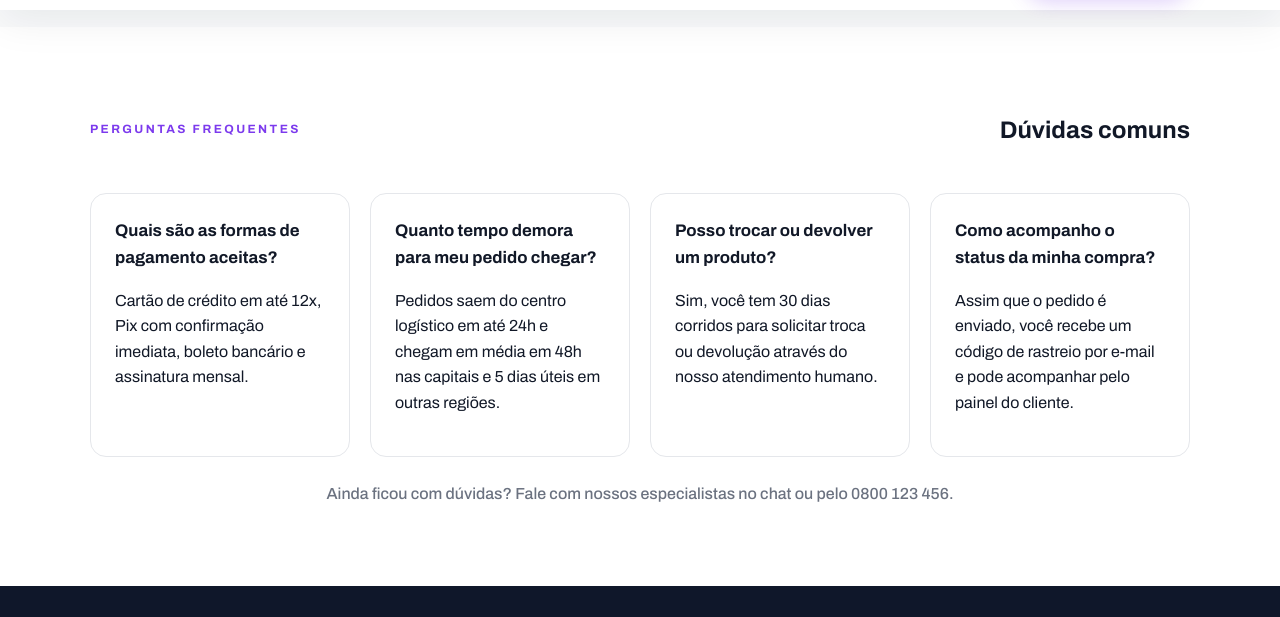
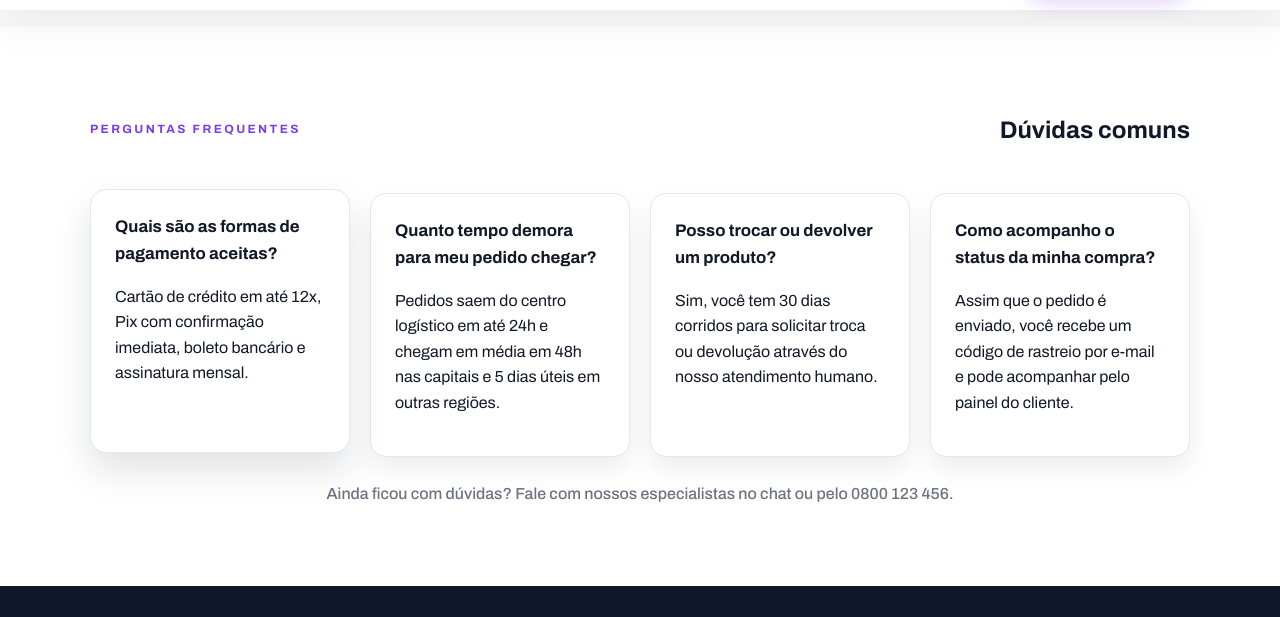
Before and after one commit to caiogomulski/Repositorio-Dev-Git, a website: page index.html in a window 1280 px wide. In both pictures the pointer is over the element 220 px from the left and 4085 px from the top of the page. Shown: the part 3761-4378 px from the top of the page. Drawn offline with nearby package versions, Linux system fonts and the light colour scheme.

Commit message:
style: sombra suave e animação de hover

```diff
--- a/styles.css
+++ b/styles.css
@@ -377,6 +377,13 @@ a {
   border-radius: 16px;
   padding: 1.5rem;
   background: #fff;
+  box-shadow: 0 12px 25px rgba(15, 23, 42, 0.08);
+  transition: transform 0.2s, box-shadow 0.2s;
+}
+
+.faq-list article:hover {
+  transform: translateY(-4px);
+  box-shadow: 0 18px 35px rgba(15, 23, 42, 0.12);
 }
 
 .faq-list h3 {
```
